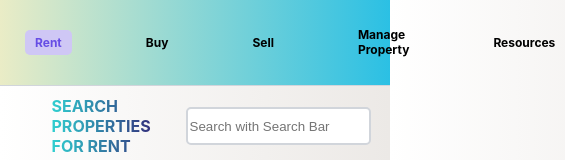
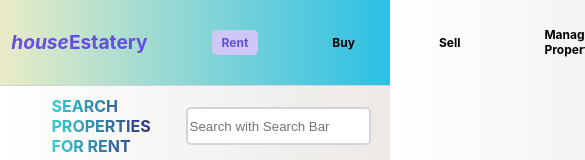
Before and after one commit to onkarv7/reunion-7, a React (Create React App) app: page / in a window 390 px wide. Shown: the top 160 px of the page, 585 px wide, since content can reach past the window. Built offline with nearby package versions, Linux system fonts and the light colour scheme.

Commit message:
Update navbar.css

```diff
--- a/src/components/navbar.css
+++ b/src/components/navbar.css
@@ -64,6 +64,7 @@ background: linear-gradient(to right, #EAECC6, #2BC0E4); /* W3C, IE 10+/ Edge, F
     font-size: 12px;
     flex-wrap: wrap;
     justify-content: baseline;
+    width : 40%;
   }
   .auth-btns {
     gap: 10px;
@@ -72,10 +73,7 @@ background: linear-gradient(to right, #EAECC6, #2BC0E4); /* W3C, IE 10+/ Edge, F
 }
 
 @media screen and (max-width: 400px) {
- .navbar{
-     flex-wrap: wrap;
-    justify-content: center;
-}
+
   .btn-signup,
   .btn-login {
     display: none;
```
